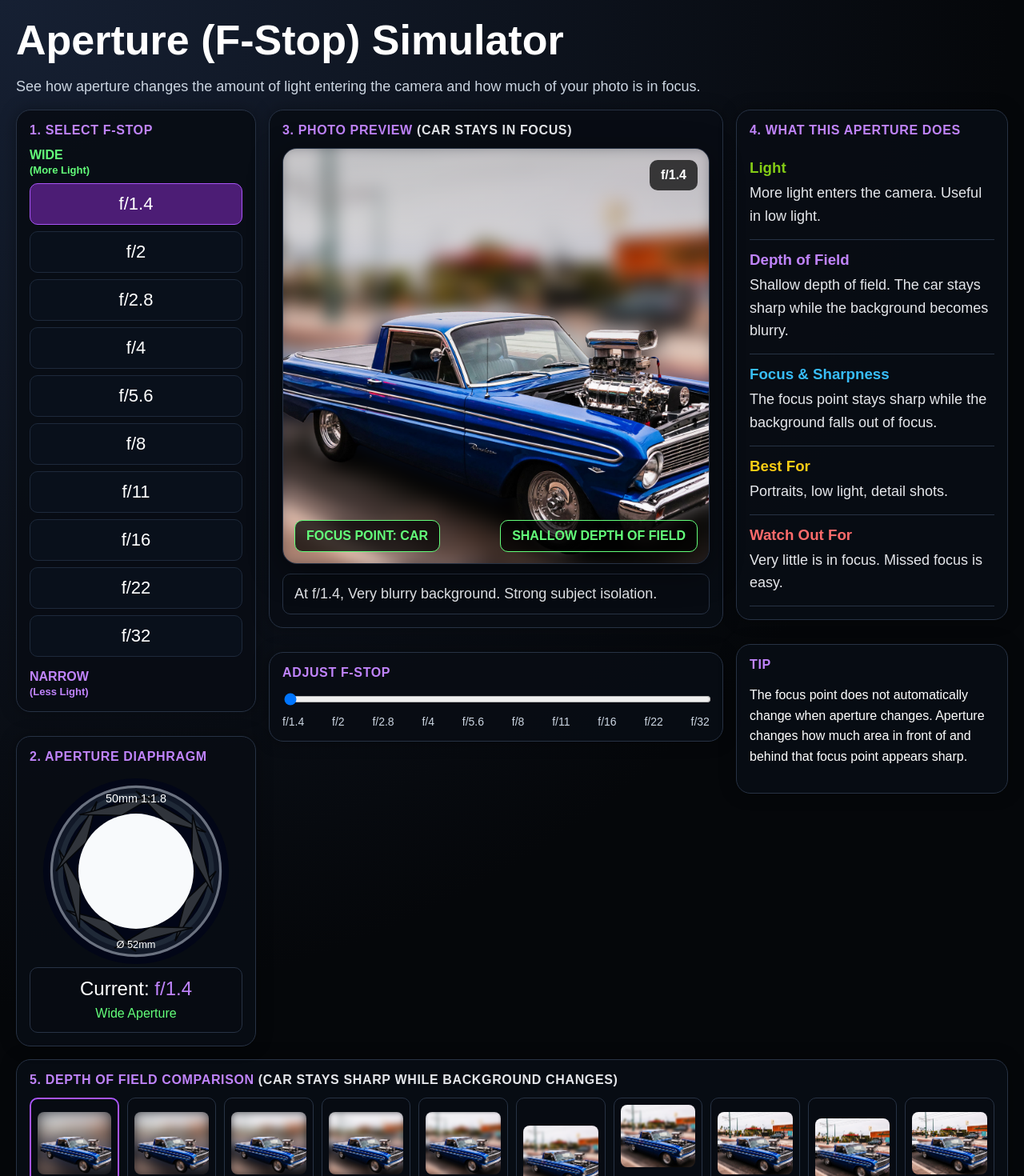
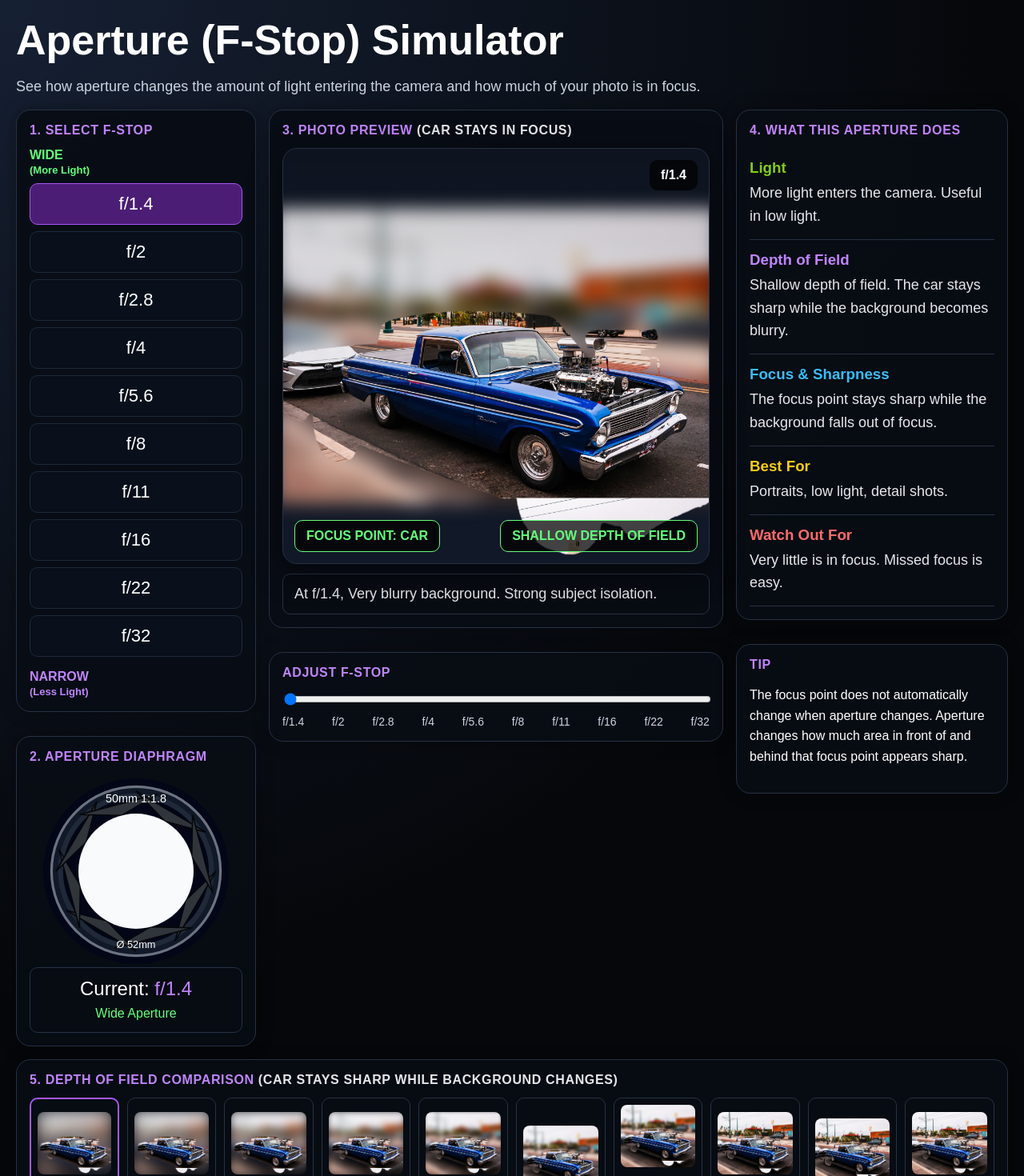
Before and after one commit to Jdtrevino/aperture-simulator-v2, a React (Vite) app: page / in a window 1280 px wide. Shown: the top 1470 px of the page at 80% size. Built offline with nearby package versions, Linux system fonts and the light colour scheme.

Commit message:
Update App.tsx

```diff
--- a/src/App.tsx
+++ b/src/App.tsx
@@ -326,7 +326,7 @@ body,
                 style={{
                   ...photoImage,
                   backgroundImage: `url(${import.meta.env.BASE_URL}aperture-scene.jpg)`,
-                  backgroundSize: "cover",
+                  backgroundSize: "contain",
                   backgroundPosition: "center",
                   maskImage: `url(${import.meta.env.BASE_URL}car-mask.png)`,
                   WebkitMaskImage: `url(${import.meta.env.BASE_URL}car-mask.png)`,
@@ -468,7 +468,7 @@ body,
                   style={{
                     ...thumbImage,
                     backgroundImage: `url(${import.meta.env.BASE_URL}aperture-scene.jpg)`,
-                    backgroundSize: "cover",
+                    backgroundSize: "contain",
                     backgroundPosition: "center",
                     maskImage: `url(${import.meta.env.BASE_URL}car-mask.png)`,
                     WebkitMaskImage: `url(${import.meta.env.BASE_URL}car-mask.png)`,
@@ -595,7 +595,7 @@ const photoImage: React.CSSProperties = {
   inset: 0,
   width: "100%",
   height: "100%",
-  objectFit: "cover",
+  objectFit: "contain",
   transition: "filter 350ms ease, transform 350ms ease",
 };
 
```
